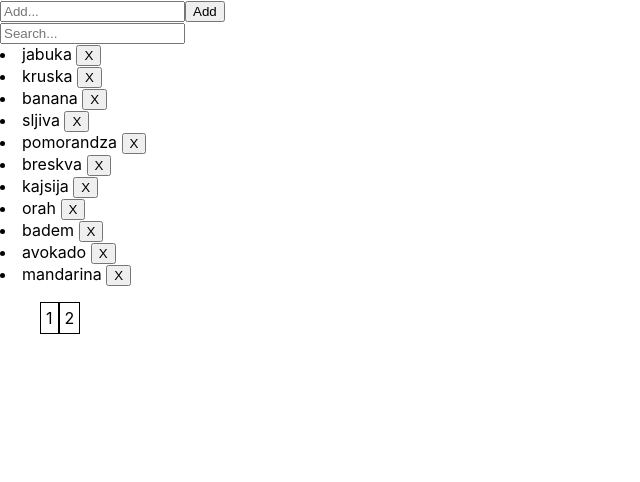
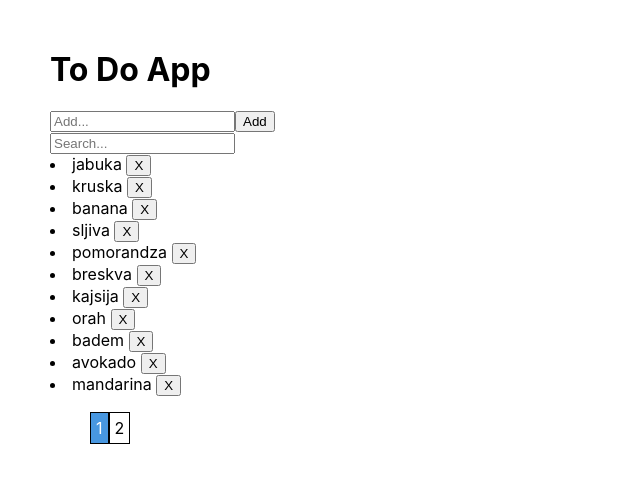
Before and after one commit to D-Jovanovic/ToDoReact-final, a React (Create React App) app: page / in a window 1280 px wide. Shown: the top 482 px of the page, without its empty margins (0-640 px from the left). Built offline with nearby package versions, Linux system fonts and the light colour scheme.

Commit message:
paginacija, nije dovrsena

```diff
--- a/src/App.css
+++ b/src/App.css
@@ -1,3 +1,8 @@
+.todoHolder{
+    margin-top: 50px;
+    margin-left: 50px;
+}
+
 .pageNumbers{
     list-style: none;
     display: flex;
@@ -8,3 +13,8 @@
     border: 1px solid black;
     cursor: pointer;
 }
+
+.pageNumbers li.active{
+    background-color: rgb(72, 151, 224);
+    color: white;
+}
--- a/src/App.js
+++ b/src/App.js
@@ -23,12 +23,14 @@ function App() {
 
   const [currentPage, setCurrentPage] = useState(1);
   const [itemsPerPage, setItemsPerPage] = useState(5);
+
   //Dodavanje
   const formSubmit = (event) => {
     event.preventDefault();
     setTodo([...todo, { id: v4(), title: inputValue }]);
     setInputValue("");
   };
+
   //Brisanje
   const deleteHandler = ({ id }) => {
     setTodo(todo.filter((item) => item.id !== id));
@@ -40,9 +42,14 @@ function App() {
     pages.push(i);
   }
 
+  const handleClick = (event) =>{
+    setCurrentPage(Number(event.target.id));
+  }
+
   const pageNumbers = pages.map((num) => {
     return (
-      <li key={num} id={num}>
+      <li key={num} id={num} onClick={handleClick}
+      className={currentPage === num ? "active" : ""}>
         {num}
       </li>
     );
@@ -51,11 +58,13 @@ function App() {
   const indexOfLastItem = currentPage * itemsPerPage;
   const indexOfFirstItem = indexOfLastItem - itemsPerPage;
   const currentItems = todo.slice(indexOfFirstItem, indexOfLastItem);
+  console.log(currentItems);
 
 
 
   return (
-    <div>
+    <div className="todoHolder">
+      <h1>To Do App</h1>
       <form onSubmit={formSubmit}>
         <input
           type="text"
@@ -97,7 +106,6 @@ function App() {
       <div>
         <ul className="pageNumbers">{pageNumbers}</ul>
       </div>
-
     </div>
   );
 }
```
